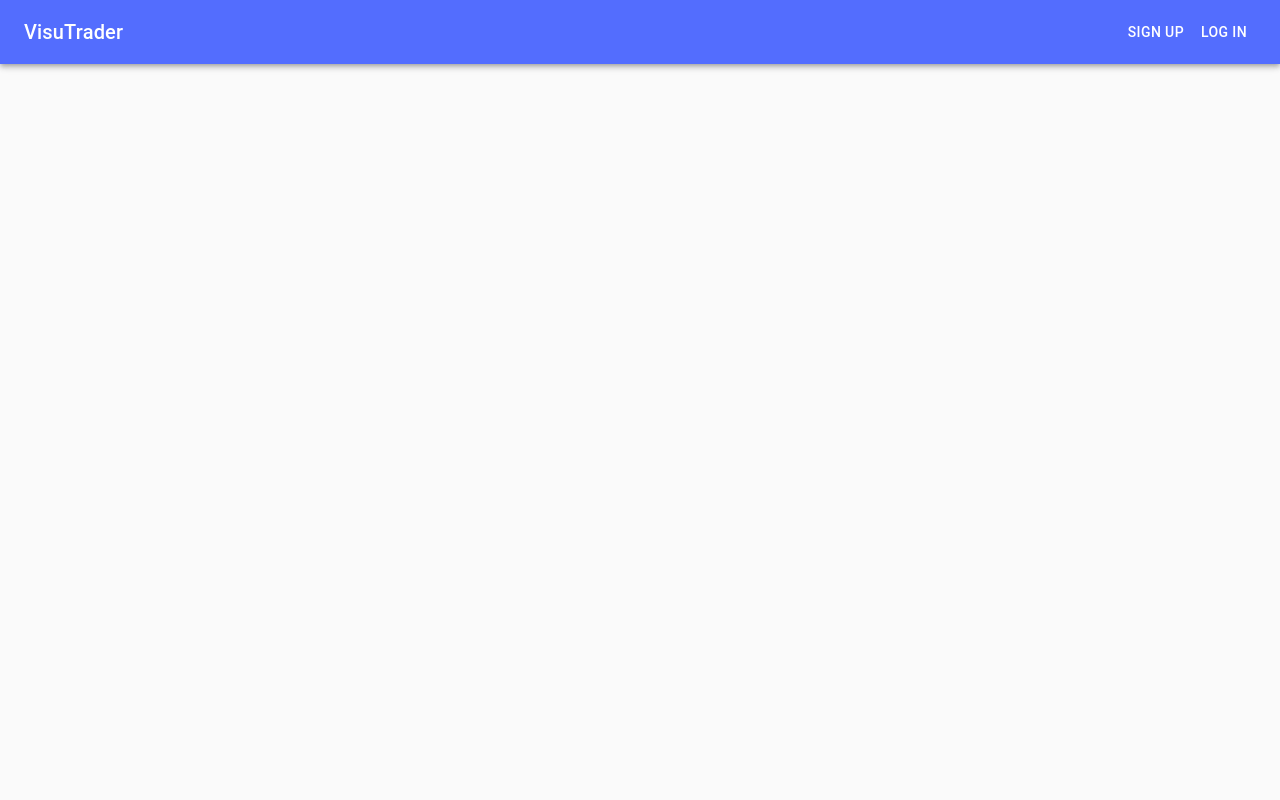
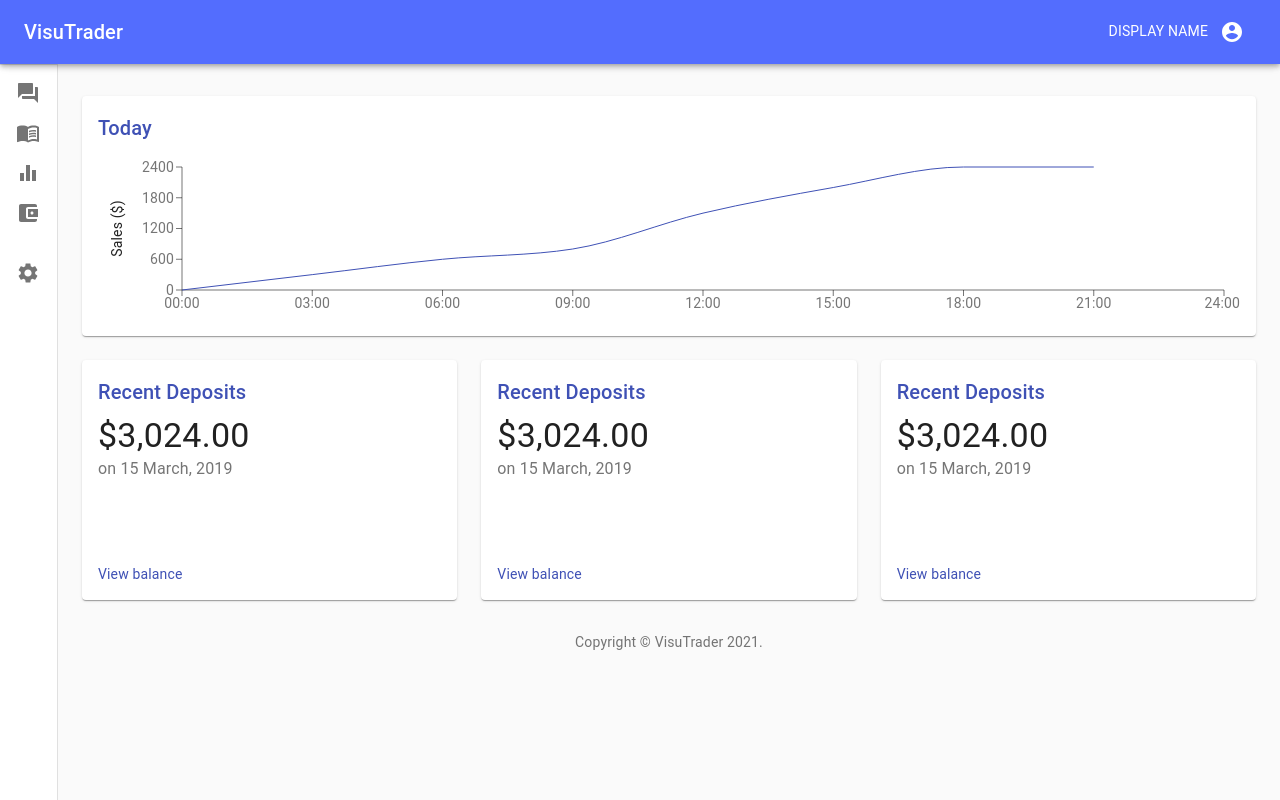
Before and after one commit to VisuTrader-Orbital2021/visutrader-frontend-in-typescript, a React (Create React App) app: page /personal in a window 1280 px wide. Built offline with nearby package versions, Linux system fonts and the light colour scheme.

Commit message:
Create template for personal trading page

```diff
--- a/package.json
+++ b/package.json
@@ -12,6 +12,7 @@
     "react-dom": "^17.0.2",
     "react-router-dom": "^5.2.0",
     "react-scripts": "4.0.3",
+    "recharts": "^2.0.9",
     "web-vitals": "^1.1.2"
   },
   "scripts": {
--- a/src/App.js
+++ b/src/App.js
@@ -7,6 +7,7 @@ import {
 import Home from './components/home';
 import Signup from './components/signup';
 import Login from './components/login';
+import Personal from './components/personal';
 // import logo from './logo.svg';
 // import './styles/App.css';
 
@@ -23,6 +24,10 @@ function App() {
             <Login />
           </Route>
 
+          <Route path="/personal">
+            <Personal />
+          </Route>
+
           <Route path="/">
             <Home />
           </Route>
--- /dev/null
+++ b/src/components/chart.js
@@ -0,0 +1,54 @@
+import React from 'react';
+import { useTheme } from '@material-ui/core/styles';
+import { LineChart, Line, XAxis, YAxis, Label, ResponsiveContainer } from 'recharts';
+import Title from './title';
+
+// Generate Sales Data
+function createData(time, amount) {
+  return { time, amount };
+}
+
+const data = [
+  createData('00:00', 0),
+  createData('03:00', 300),
+  createData('06:00', 600),
+  createData('09:00', 800),
+  createData('12:00', 1500),
+  createData('15:00', 2000),
+  createData('18:00', 2400),
+  createData('21:00', 2400),
+  createData('24:00', undefined),
+];
+
+export default function Chart() {
+  const theme = useTheme();
+
+  return (
+    <React.Fragment>
+      <Title>Today</Title>
+      <ResponsiveContainer>
+        <LineChart
+          data={data}
+          margin={{
+            top: 16,
+            right: 16,
+            bottom: 0,
+            left: 24,
+          }}
+        >
+          <XAxis dataKey="time" stroke={theme.palette.text.secondary} />
+          <YAxis stroke={theme.palette.text.secondary}>
+            <Label
+              angle={270}
+              position="left"
+              style={{ textAnchor: 'middle', fill: theme.palette.text.primary }}
+            >
+              Sales ($)
+            </Label>
+          </YAxis>
+          <Line type="monotone" dataKey="amount" stroke={theme.palette.primary.main} dot={false} />
+        </LineChart>
+      </ResponsiveContainer>
+    </React.Fragment>
+  );
+}
--- a/src/components/dashboard.js
+++ b/src/components/dashboard.js
@@ -1,16 +1,9 @@
 import React from 'react';
-import {
-  BrowserRouter,
-  Switch,
-  Route,
-  Link as RouterLink,
-  useRouteMatch
-} from 'react-router-dom';
+import { Link as RouterLink } from 'react-router-dom';
 import clsx from 'clsx';
 import { createMuiTheme, makeStyles, ThemeProvider } from '@material-ui/core/styles';
 import CssBaseline from '@material-ui/core/CssBaseline';
 import Drawer from '@material-ui/core/Drawer';
-import Box from '@material-ui/core/Box';
 import AppBar from '@material-ui/core/AppBar';
 import Toolbar from '@material-ui/core/Toolbar';
 import List from '@material-ui/core/List';
@@ -21,17 +14,10 @@ import IconButton from '@material-ui/core/IconButton';
 import AccountCircle from '@material-ui/icons/AccountCircle';
 import MenuItem from '@material-ui/core/MenuItem';
 import Menu from '@material-ui/core/Menu';
-import Badge from '@material-ui/core/Badge';
-import Container from '@material-ui/core/Container';
-import Grid from '@material-ui/core/Grid';
-import Paper from '@material-ui/core/Paper';
-import Link from '@material-ui/core/Link';
-import MenuIcon from '@material-ui/icons/Menu';
 import ChevronLeftIcon from '@material-ui/icons/ChevronLeft';
 import { mainListItems, secondaryListItems } from './listItems';
-import Copyright from './copyright';
 
-const drawerWidth = 240;
+const drawerWidth = 58;
 
 const useStyles = makeStyles((theme) => ({
   root: {
@@ -79,6 +65,9 @@ const useStyles = makeStyles((theme) => ({
       easing: theme.transitions.easing.sharp,
       duration: theme.transitions.duration.enteringScreen,
     }),
+    '&::-webkit-scrollbar': {
+      display: 'none',
+    },
   },
   drawerPaperClose: {
     overflowX: 'hidden',
@@ -90,25 +79,6 @@ const useStyles = makeStyles((theme) => ({
     [theme.breakpoints.up('sm')]: {
       width: theme.spacing(9),
     },
-  },
-  appBarSpacer: theme.mixins.toolbar,
-  content: {
-    flexGrow: 1,
-    height: '100vh',
-    overflow: 'auto',
-  },
-  container: {
-    paddingTop: theme.spacing(4),
-    paddingBottom: theme.spacing(4),
-  },
-  paper: {
-    padding: theme.spacing(2),
-    display: 'flex',
-    overflow: 'auto',
-    flexDirection: 'column',
-  },
-  fixedHeight: {
-    height: 240,
   },
 }));
 
@@ -143,14 +113,12 @@ export default function Dashboard(props) {
   const handleDrawerClose = () => {
     setOpen(false);
   };
-  const fixedHeightPaper = clsx(classes.paper, classes.fixedHeight);
 
   return (
     <div className={classes.root}>
       <CssBaseline />
       <UpperBar renderDrawer={props.renderDrawer} classes={classes} open={open} handleDrawerOpen={handleDrawerOpen} />
       <LeftDrawer renderDrawer={props.renderDrawer} classes={classes} open={open} handleDrawerClose={handleDrawerClose} />
-      <MainContent classes={classes} fixedHeightPaper={fixedHeightPaper} />
     </div>
   );
 }
@@ -246,44 +214,10 @@ function LeftDrawer({ renderDrawer, classes, handleDrawerClose }) {
           </IconButton>
         </div>
         <Divider />
-        <List>{mainListItems}</List>
-        <Divider />
-        <List>{secondaryListItems}</List>
+        <List autoWidth={false}>{mainListItems}</List>
+        <List autoWidth={false}>{secondaryListItems}</List>
       </Drawer>
     );
   }
   return null;
 }
-
-function MainContent({ classes, fixedHeightPaper }) {
-  return (
-    <main className={classes.content}>
-      <div className={classes.appBarSpacer} />
-      <Container maxWidth="lg" className={classes.container}>
-        {/* <Grid container spacing={3}>
-          Chart
-          <Grid item xs={12} md={8} lg={9}>
-            <Paper className={fixedHeightPaper}>
-              <Chart />
-            </Paper>
-          </Grid>
-          Recent Deposits
-          <Grid item xs={12} md={4} lg={3}>
-            <Paper className={fixedHeightPaper}>
-              <Deposits />
-            </Paper>
-          </Grid>
-          Recent Orders
-          <Grid item xs={12}>
-            <Paper className={classes.paper}>
-              <Orders />
-            </Paper>
-          </Grid>
-        </Grid>
-        <Box pt={4}>
-          <Copyright />
-        </Box> */}
-      </Container>
-    </main>
-  );
-}
--- /dev/null
+++ b/src/components/deposits.js
@@ -0,0 +1,35 @@
+import React from 'react';
+import Link from '@material-ui/core/Link';
+import { makeStyles } from '@material-ui/core/styles';
+import Typography from '@material-ui/core/Typography';
+import Title from './title';
+
+function preventDefault(event) {
+  event.preventDefault();
+}
+
+const useStyles = makeStyles({
+  depositContext: {
+    flex: 1,
+  },
+});
+
+export default function Deposits() {
+  const classes = useStyles();
+  return (
+    <React.Fragment>
+      <Title>Recent Deposits</Title>
+      <Typography component="p" variant="h4">
+        $3,024.00
+      </Typography>
+      <Typography color="textSecondary" className={classes.depositContext}>
+        on 15 March, 2019
+      </Typography>
+      <div>
+        <Link color="primary" href="#" onClick={preventDefault}>
+          View balance
+        </Link>
+      </div>
+    </React.Fragment>
+  );
+}
--- a/src/components/home.js
+++ b/src/components/home.js
@@ -1,8 +1,47 @@
 import React from 'react';
+import { Link as RouterLink } from 'react-router-dom';
+import { makeStyles } from '@material-ui/core/styles';
+import Container from '@material-ui/core/Container';
 import Dashboard from './dashboard';
 
+const useStyles = makeStyles((theme) => ({
+  root: {
+    display: 'flex',
+  },
+  appBarSpacer: theme.mixins.toolbar,
+  content: {
+    flexGrow: 1,
+    height: '100vh',
+    overflow: 'auto',
+  },
+  container: {
+    paddingTop: theme.spacing(4),
+    paddingBottom: theme.spacing(4),
+  },
+}));
+
 export default function Home() {
+  const classes = useStyles();
+
   return (
-    <Dashboard renderDrawer={false} />
+    <div>
+      <Dashboard renderDrawer={false} />
+      <MainContent classes={classes} />
+    </div>
   );
 }
+
+function MainContent({ classes }) {
+  return (
+    <main className={classes.content}>
+      <div className={classes.appBarSpacer} />
+      <Container maxWidth="lg" className={classes.container}>
+        <RouterLink to="/personal">
+          <span>
+            Go to personal page
+          </span>
+        </RouterLink>
+      </Container>
+    </main>
+  );
+}
--- a/src/components/listItems.js
+++ b/src/components/listItems.js
@@ -2,7 +2,6 @@ import React from 'react';
 import ListItem from '@material-ui/core/ListItem';
 import ListItemIcon from '@material-ui/core/ListItemIcon';
 import ListItemText from '@material-ui/core/ListItemText';
-import ListSubheader from '@material-ui/core/ListSubheader';
 import ForumIcon from '@material-ui/icons/Forum';
 import MenuBookIcon from '@material-ui/icons/MenuBook';
 import EqualizerIcon from '@material-ui/icons/Equalizer';
@@ -14,36 +13,32 @@ import SettingsIcon from '@material-ui/icons/Settings';
 
 export const mainListItems = (
   <div>
-    <ListItem button>
+    <ListItem>
       <ListItemIcon>
         <ForumIcon />
       </ListItemIcon>
-      <ListItemText primary="Forum" />
     </ListItem>
-    <ListItem button>
+    <ListItem>
       <ListItemIcon>
         <MenuBookIcon />
       </ListItemIcon>
-      <ListItemText primary="Guide" />
     </ListItem>
-    <ListItem button>
+    <ListItem>
       <ListItemIcon>
         <EqualizerIcon />
       </ListItemIcon>
-      <ListItemText primary="Trade" />
     </ListItem>
-    <ListItem button>
+    <ListItem>
       <ListItemIcon>
         <AccountBalanceWalletIcon />
       </ListItemIcon>
-      <ListItemText primary="Wallet" />
     </ListItem>
   </div>
 );
 
 export const secondaryListItems = (
   <div>
-    <ListItem button>
+    <ListItem>
       <ListItemIcon>
         <SettingsIcon />
       </ListItemIcon>
--- a/src/components/personal.js
+++ b/src/components/personal.js
@@ -1,8 +1,83 @@
 import React from 'react';
+import clsx from 'clsx';
+import { makeStyles } from '@material-ui/core/styles';
+import Container from '@material-ui/core/Container';
+import Grid from '@material-ui/core/Grid';
+import Paper from '@material-ui/core/Paper';
+import Box from '@material-ui/core/Box';
 import Dashboard from './dashboard';
+import Chart from './chart';
+import Deposits from './deposits'
+import Copyright from './copyright';
+
+const useStyles = makeStyles((theme) => ({
+  root: {
+    display: 'flex',
+  },
+  appBarSpacer: theme.mixins.toolbar,
+  content: {
+    flexGrow: 1,
+    height: '100vh',
+    overflow: 'auto',
+  },
+  container: {
+    paddingTop: theme.spacing(4),
+    paddingBottom: theme.spacing(4),
+  },
+  paper: {
+    padding: theme.spacing(2),
+    display: 'flex',
+    overflow: 'auto',
+    flexDirection: 'column',
+  },
+  fixedHeight: {
+    height: 240,
+  },
+}));
 
 export default function Home() {
+  const classes = useStyles();
+  const fixedHeightPaper = clsx(classes.paper, classes.fixedHeight);
+
   return (
-    <Dashboard renderDrawer={true} />
+    <div className={classes.root}>
+      <Dashboard renderDrawer={true} />
+      <MainContent classes={classes} fixedHeightPaper={fixedHeightPaper} />
+    </div>
   );
 }
+
+function MainContent({ classes, fixedHeightPaper }) {
+  return (
+    <main className={classes.content}>
+      <div className={classes.appBarSpacer} />
+      <Container maxWidth="lg" className={classes.container}>
+        <Grid container spacing={3}>
+          <Grid item xs={12}>
+            <Paper className={fixedHeightPaper}>
+              <Chart />
+            </Paper>
+          </Grid>
+          <Grid item xs={4}>
+            <Paper className={fixedHeightPaper}>
+              <Deposits />
+            </Paper>
+          </Grid>
+          <Grid item xs={4}>
+            <Paper className={fixedHeightPaper}>
+              <Deposits />
+            </Paper>
+          </Grid>
+          <Grid item xs={4}>
+            <Paper className={fixedHeightPaper}>
+              <Deposits />
+            </Paper>
+          </Grid>
+        </Grid>
+        <Box pt={4}>
+          <Copyright />
+        </Box>
+      </Container>
+    </main>
+  );
+}
--- /dev/null
+++ b/src/components/title.js
@@ -0,0 +1,15 @@
+import React from 'react';
+import PropTypes from 'prop-types';
+import Typography from '@material-ui/core/Typography';
+
+export default function Title(props) {
+  return (
+    <Typography component="h2" variant="h6" color="primary" gutterBottom>
+      {props.children}
+    </Typography>
+  );
+}
+
+Title.propTypes = {
+  children: PropTypes.node,
+};
```
Also changed, not shown: 1 other file (tests, documents, lock files or other folders).
